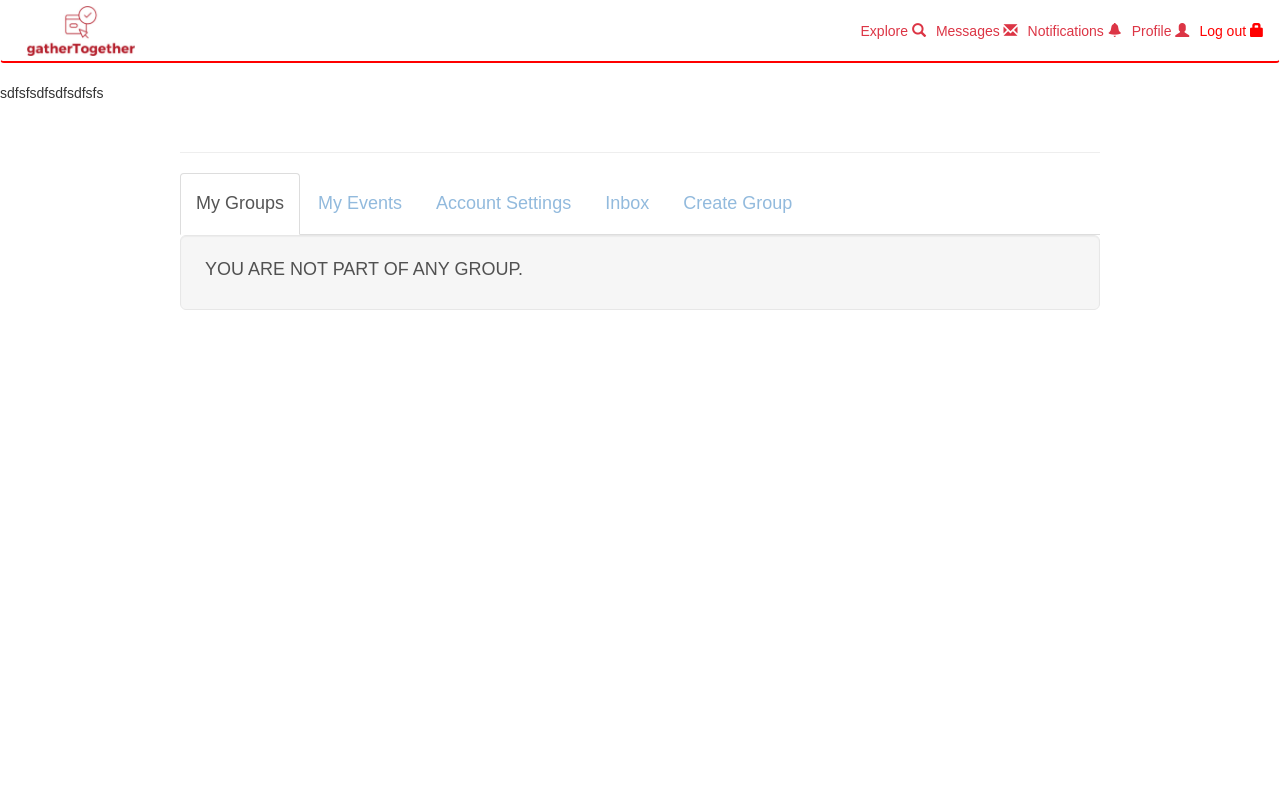
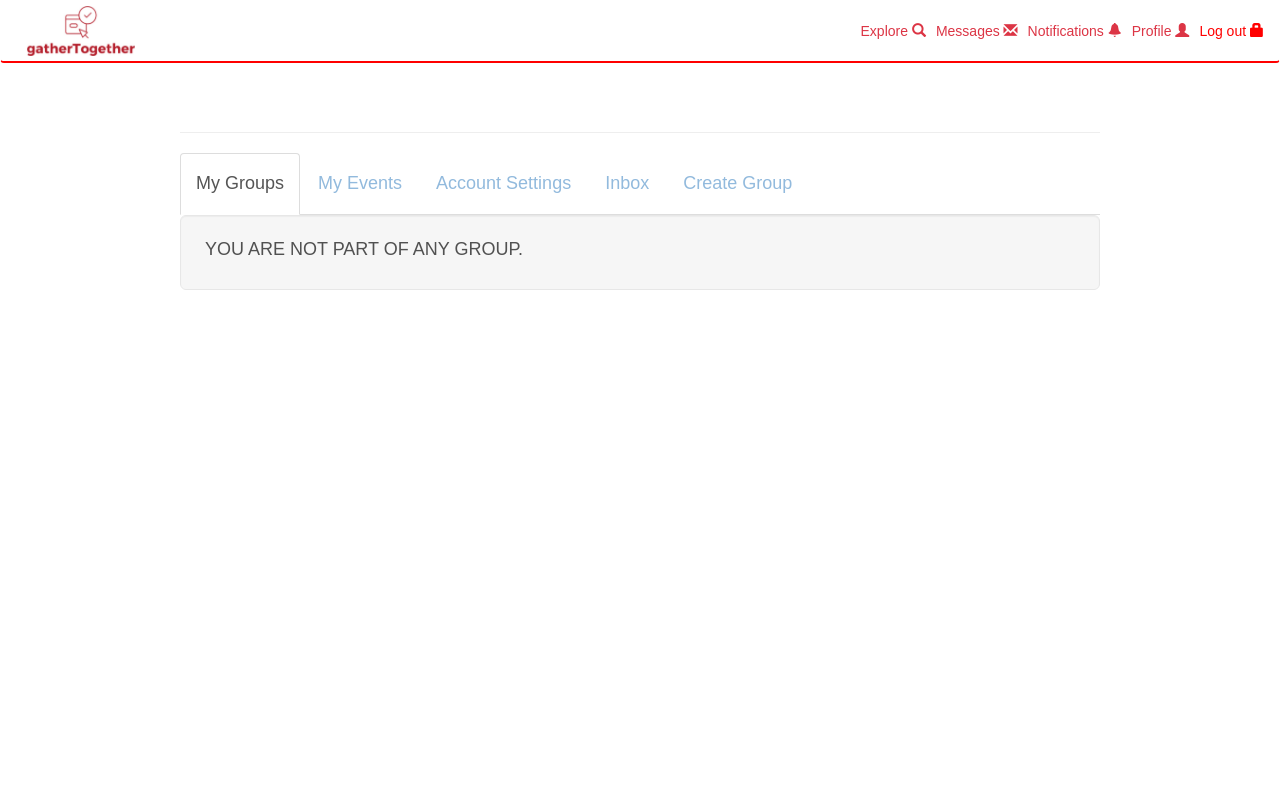
Before and after one commit to endimerkuri/database, a PHP site: page /profile.php in a window 1280 px wide. Run offline with PHP 8.4, Linux system fonts and the light colour scheme; the visitor is signed in with stand-in values (Sample User, id 1); data that the repository does not hold is empty.

Commit message:
Removed debug print statements :(

```diff
--- a/profile.php
+++ b/profile.php
@@ -148,7 +148,6 @@ session_start();
         //$numOfGroups = $con->query($getNumOfGroups);
 
         // CREATE GROUP
-        echo "sdfsfsdfsdfsdfsfs";
         if(isset($_POST['newGroupSubmit'])) {
               $newGroupName = $con->real_escape_string($_POST["newGroupName"]);
               $newGroupDescription= $con->real_escape_string($_POST["newGroupDescription"]);
```
